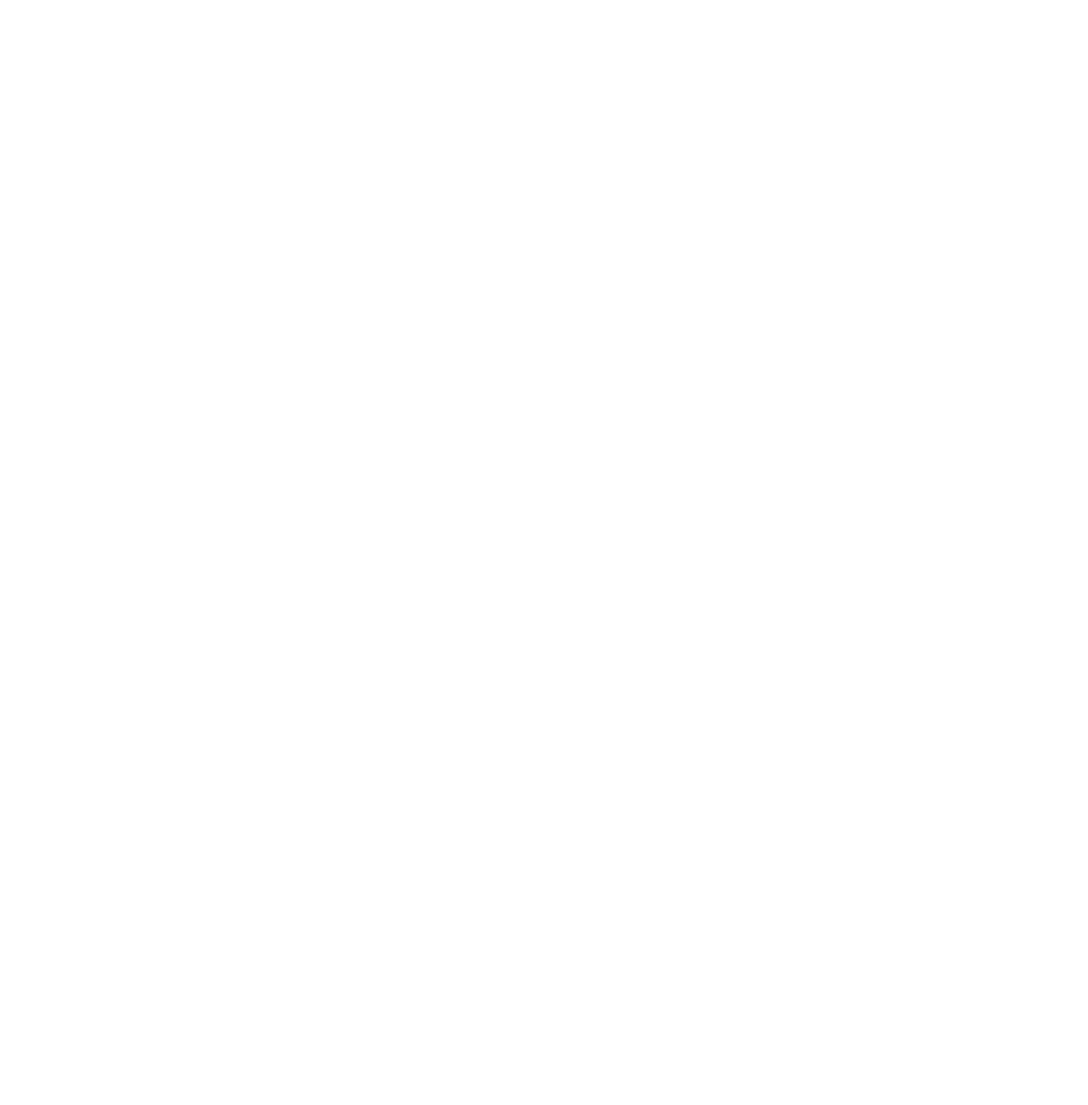
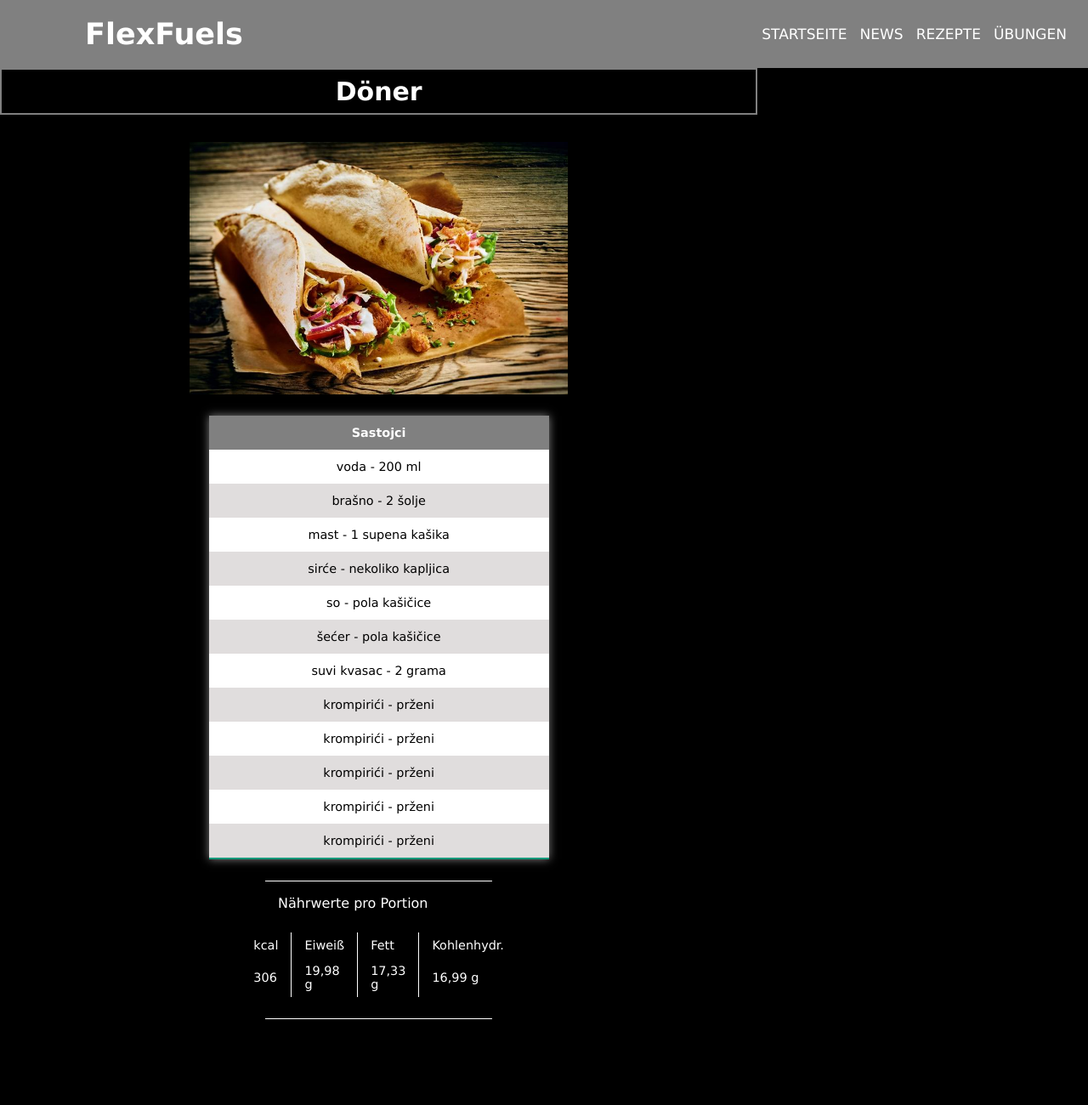
Before and after one commit to beli2004/Flex-Fuels, a plain HTML site: page Döner.html in a window 1280 px wide. Shown: the top 1300 px of the page at 85% size. Before the commit the page ends 800 px from the top, so only its background shows below. Drawn offline with Linux system fonts and the light colour scheme.

Commit message:
add doner

```diff
--- a/Döner.css
+++ b/Döner.css
@@ -0,0 +1,144 @@
+body {
+  font-family: Verdana;
+
+  background-color: black;
+}
+* {
+  padding: 0;
+  margin: 0;
+  text-decoration: none;
+  list-style: none;
+  box-sizing: border-box;
+}
+nav {
+  background: grey;
+  height: 80px;
+  width: 100%;
+}
+
+label.logo {
+  color: white;
+  font-size: 35px;
+  line-height: 80px;
+  padding: 0 100px;
+  font-weight: bold;
+}
+
+nav ul {
+  float: right;
+  margin-right: 20px;
+}
+
+nav ul li {
+  display: inline-block;
+  line-height: 80px;
+  margin: 0 5px;
+}
+
+nav ul li a {
+  color: white;
+  font-size: 17px;
+  text-transform: uppercase;
+}
+.DonerMain {
+  display: flex;
+  justify-content: start;
+  align-items: center;
+  flex-direction: column;
+}
+img {
+  margin-top: 2em;
+  width: 50%;
+}
+.TabelaSastojci {
+  width: 30%;
+  border-collapse: collapse;
+  margin: 25px 0;
+  font-size: 0.9em;
+  color: white;
+  min-width: 400px;
+  box-shadow: 0 0 10px gray;
+}
+.TabelaSastojci thead tr {
+  background-color: gray;
+  color: #ffffff;
+  text-align: left;
+}
+.TabelaSastojci th,
+.TabelaSastojci td {
+  padding: 12px 15px;
+  text-align: center;
+}
+
+.TabelaSastojci tbody tr:nth-of-type(n) {
+  background-color: rgb(255, 255, 255);
+  color: black;
+}
+.TabelaSastojci tbody tr:nth-of-type(even) {
+  background-color: #e0dddd;
+  color: black;
+}
+
+.TabelaSastojci tbody tr:last-of-type {
+  border-bottom: 2px solid #009879;
+  color: black;
+}
+.KcalNaslov {
+  width: 30%;
+  margin-bottom: -1em;
+  padding: 1em 15px;
+  color: white;
+  border-top: 1px solid white;
+}
+.tabelaKcal {
+  color: white;
+  width: 30%;
+  border-collapse: collapse;
+  margin: 25px 0;
+  font-size: 0.9em;
+  color: white;
+}
+.tabelaKcal th {
+  width: 100%;
+  padding: 12px 15px;
+  text-align: center;
+}
+.tdBorder {
+  border-left: 0.5px solid white;
+  border-right: 0.5px solid white;
+}
+.tabelaKcal td {
+  padding: 7px 15px;
+  text-align: start;
+}
+
+.helperDivLine {
+  width: 30%;
+  margin-bottom: 3em;
+  border-top: 1px solid white;
+}
+h2 {
+  width: 100%;
+  margin: 0;
+  color: white;
+  text-align: center;
+  padding: 8px;
+  font-size: 30px;
+  border: 2px solid gray;
+}
+.PripremaText {
+  margin: 3em 0;
+  color: white;
+  width: 60%;
+  display: flex;
+  justify-content: center;
+  align-items: center;
+  flex-direction: column;
+}
+.PripremaText h3 {
+  padding: 0.5em;
+  border-bottom: 1px solid white;
+}
+.PripremaText p {
+  margin-top: 1em;
+}
--- a/Döner.html
+++ b/Döner.html
@@ -0,0 +1,101 @@
+<!DOCTYPE html>
+<html lang="en">
+  <head>
+    <meta charset="UTF-8" />
+    <meta name="viewport" content="width=device-width, initial-scale=1.0" />
+    <title>Doner</title>
+    <link rel="stylesheet" type="text/css" href="Döner.css" />
+  </head>
+  <body class="Hintergrund">
+    <nav>
+      <label class="logo">FlexFuels</label>
+      <ul>
+        <li><a class="active" href="index.html">Startseite</a></li>
+        <li><a href="news.html">News</a></li>
+        <li><a href="rezepte.html">Rezepte</a></li>
+        <li><a href="übungen.html">Übungen</a></li>
+      </ul>
+    </nav>
+    <div class="DonerMain">
+      <h2>Döner</h2>
+      <img src="Döner.jpg" alt="Döner img" />
+      <table class="TabelaSastojci">
+        <thead>
+          <tr>
+            <th>Sastojci</th>
+          </tr>
+        </thead>
+        <tbody>
+          <tr>
+            <td>voda - 200 ml</td>
+          </tr>
+          <tr>
+            <td>brašno - 2 šolje</td>
+          </tr>
+          <tr>
+            <td>mast - 1 supena kašika</td>
+          </tr>
+          <tr>
+            <td>sirće - nekoliko kapljica</td>
+          </tr>
+          <tr>
+            <td>so - pola kašičice</td>
+          </tr>
+          <tr>
+            <td>šećer - pola kašičice</td>
+          </tr>
+          <tr>
+            <td>suvi kvasac - 2 grama</td>
+          </tr>
+          <tr>
+            <td>krompirići - prženi</td>
+          </tr>
+          <tr>
+            <td>krompirići - prženi</td>
+          </tr>
+          <tr>
+            <td>krompirići - prženi</td>
+          </tr>
+          <tr>
+            <td>krompirići - prženi</td>
+          </tr>
+          <tr>
+            <td>krompirići - prženi</td>
+          </tr>
+        </tbody>
+      </table>
+      <div class="KcalNaslov">Nährwerte pro Portion</div>
+      <table class="tabelaKcal">
+        <tbody>
+          <tr>
+            <td>kcal</td>
+            <td class="tdBorder">Eiweiß</td>
+            <td class="tdBorder">Fett</td>
+            <td>Kohlenhydr.</td>
+          </tr>
+          <tr>
+            <td>306</td>
+            <td class="tdBorder">19,98 g</td>
+            <td class="tdBorder">17,33 g</td>
+            <td>16,99 g</td>
+          </tr>
+        </tbody>
+      </table>
+      <div class="helperDivLine"></div>
+      <div class="PripremaText">
+        <h3>Zubereitung</h3>
+        <p>
+          Zwiebelwürfel in Olivenöl andünsten, bis sie weich, aber noch nicht
+          braun sind. Kurkuma, Chili, Knoblauch, Paprika und Mehl darauf geben
+          und kurz unterrühren. Tomatenwürfel hineingeben und 1 Tasse Brühe.
+          Salzen und 20 Min. dünsten lassen. Paprikaschoten in schmale Streifen
+          schneiden und zusammen mit den Erbsen in den Topf geben. Deckel drauf
+          und weitere 10 Minuten dünsten. Danach noch mal abschmecken und die
+          Hälfte der Petersilie unterrühren. Eier pellen und halbieren, in die
+          Soße geben. Mit der restlichen Petersilie bestreuen. Dazu passt sehr
+          gut Reis.
+        </p>
+      </div>
+    </div>
+  </body>
+</html>
--- a/news.css
+++ b/news.css
@@ -1,4 +1,3 @@
-
 .newsDiv {
   width: 100%;
   display: flex;
@@ -79,12 +78,12 @@
   margin-bottom: 2em;
 }
 
-      p{
+p {
   font-family: Verdana;
   font-size: 30px;
 }
 
-      h3{
+h3 {
   font-family: Verdana;
   font-size: 35px;
 }
```
Also changed, not shown: Döner.jpg (added). Lines whose indentation alone changed are shown as unchanged.
